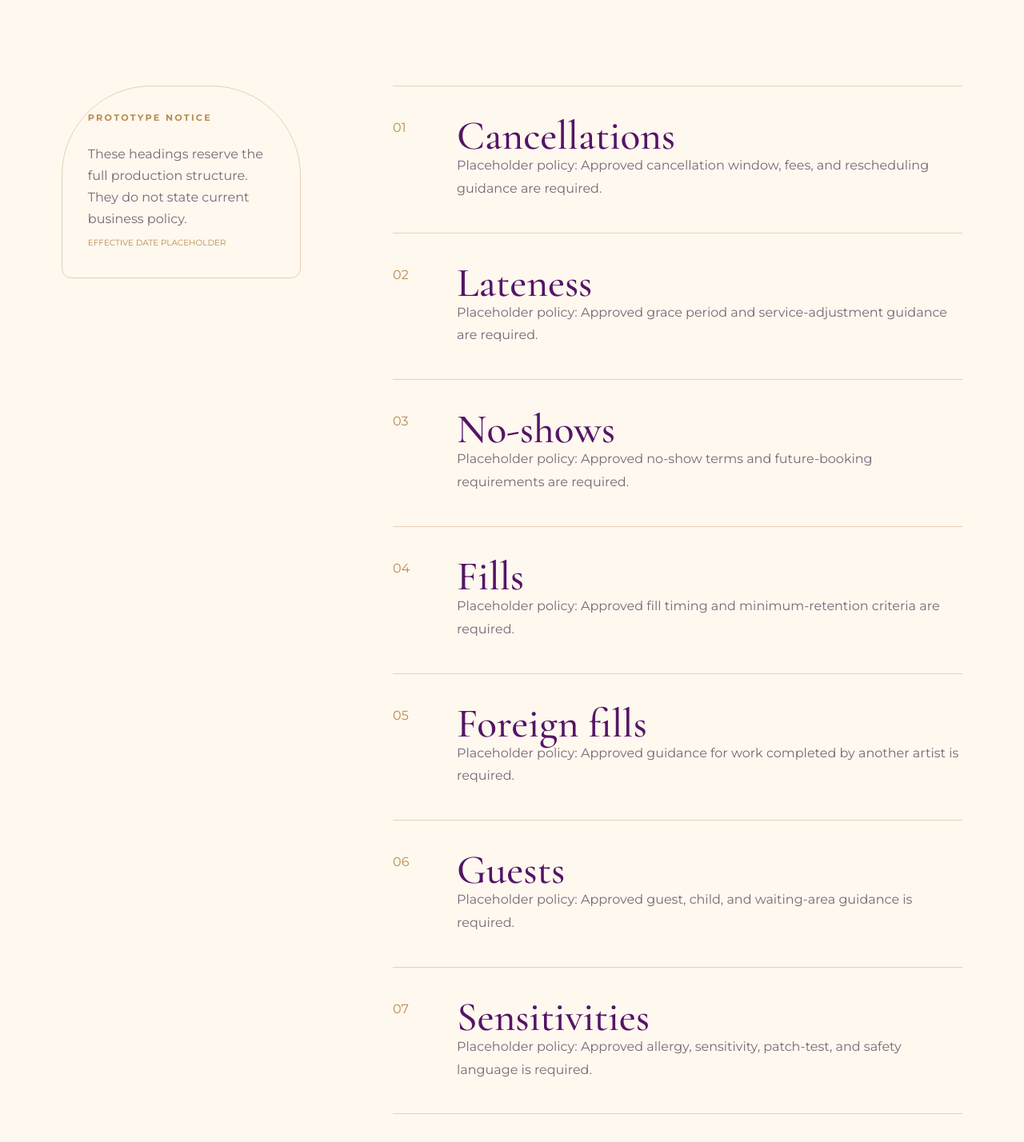
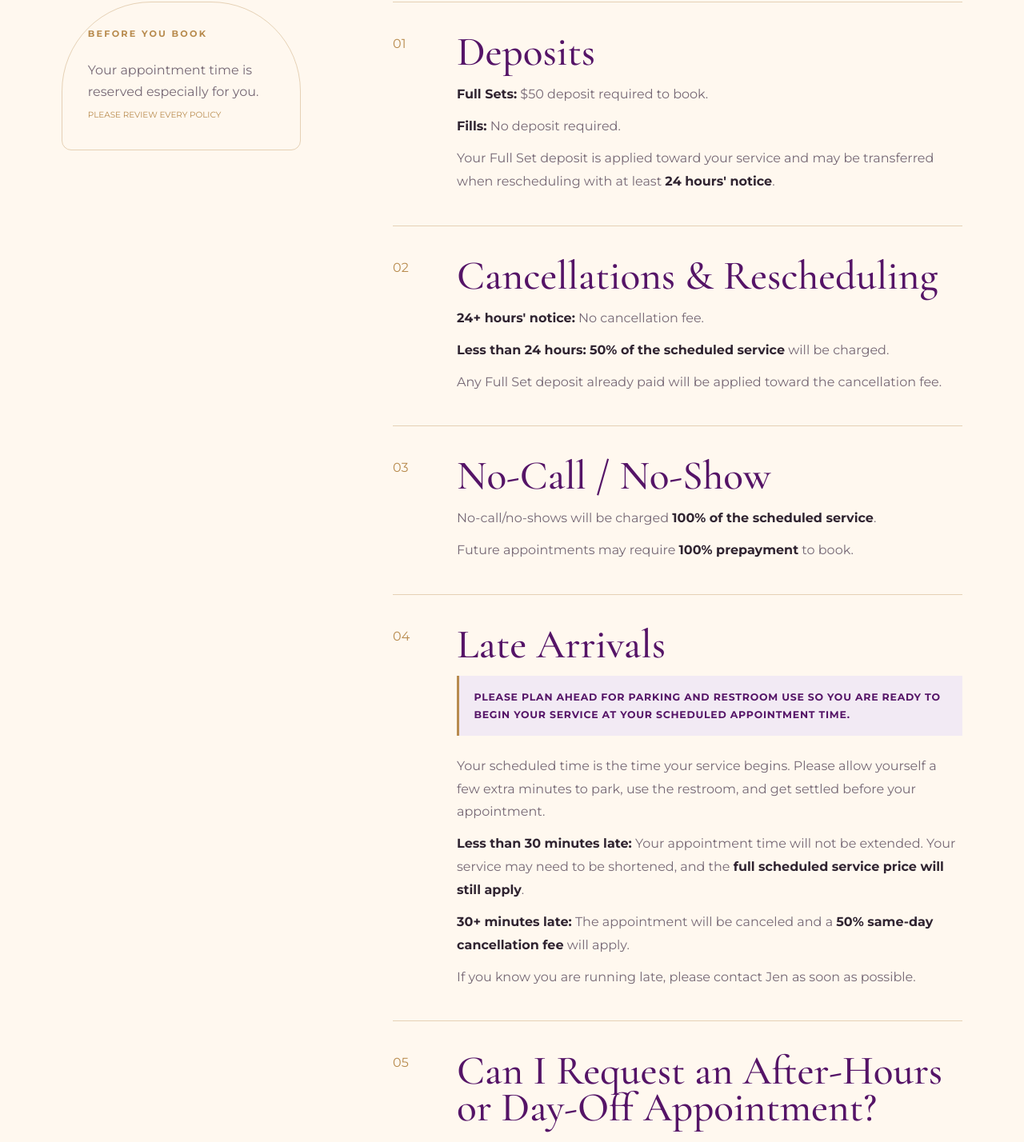
Before and after one commit to jnsrock88/lavender-lash-love-site, a Next.js app: page /policies in a window 1280 px wide. Shown: the part 907-2335 px from the top of the page at 80% size. Built offline with nearby package versions, Linux system fonts and the light colour scheme.

Commit message:
Publish booking policies

```diff
--- a/app/content.ts
+++ b/app/content.ts
@@ -418,3 +418,75 @@ export const faqGroups = [
     ],
   },
 ] as const;
+
+export const bookingPolicies = [
+  {
+    title: "Deposits",
+    paragraphs: [
+      "**Full Sets:** $50 deposit required to book.",
+      "**Fills:** No deposit required.",
+      "Your Full Set deposit is applied toward your service and may be transferred when rescheduling with at least **24 hours' notice**.",
+    ],
+  },
+  {
+    title: "Cancellations & Rescheduling",
+    paragraphs: [
+      "**24+ hours' notice:** No cancellation fee.",
+      "**Less than 24 hours:** **50% of the scheduled service** will be charged.",
+      "Any Full Set deposit already paid will be applied toward the cancellation fee.",
+    ],
+  },
+  {
+    title: "No-Call / No-Show",
+    paragraphs: [
+      "No-call/no-shows will be charged **100% of the scheduled service**.",
+      "Future appointments may require **100% prepayment** to book.",
+    ],
+  },
+  {
+    title: "Late Arrivals",
+    notice:
+      "PLEASE PLAN AHEAD FOR PARKING AND RESTROOM USE SO YOU ARE READY TO BEGIN YOUR SERVICE AT YOUR SCHEDULED APPOINTMENT TIME.",
+    paragraphs: [
+      "Your scheduled time is the time your service begins. Please allow yourself a few extra minutes to park, use the restroom, and get settled before your appointment.",
+      "**Less than 30 minutes late:** Your appointment time will not be extended. Your service may need to be shortened, and the **full scheduled service price will still apply**.",
+      "**30+ minutes late:** The appointment will be canceled and a **50% same-day cancellation fee** will apply.",
+      "If you know you are running late, please contact Jen as soon as possible.",
+    ],
+  },
+  {
+    title: "Can I Request an After-Hours or Day-Off Appointment?",
+    paragraphs: [
+      "Appointments requested **outside Jen's regular business hours or on a scheduled day off** may be available by special request and are subject to a **$75 Special Appointment Fee**.",
+      "This fee is added to the regular service price and must be **approved by Jen before booking**. Special appointment availability is not guaranteed.",
+    ],
+  },
+  {
+    title: "Can I Bring a Guest, Child, or Animal?",
+    paragraphs: [
+      "To maintain a quiet, safe, and relaxing environment, it is recommended that you attend your appointment alone. **Guests and children should not accompany you unless approved by Jen in advance.**",
+      "**Pets are not permitted. Trained service animals are welcome.** Please let Jen know before your appointment if you will be accompanied by a service animal so the room can be prepared comfortably for your visit.",
+    ],
+  },
+  {
+    title: "Appointment Changes",
+    paragraphs: [
+      "Please book the correct service so enough time is reserved for your appointment. Adding or changing services on the day of your appointment **cannot be guaranteed**.",
+    ],
+  },
+  {
+    title: "Are Services Refundable?",
+    paragraphs: [
+      "**All services are non-refundable.**",
+      "If you experience a concern with your lashes, please contact Jen within **72 hours of your appointment**. Jen will evaluate the concern and, when appropriate, may offer a **complimentary adjustment or another appropriate service**.",
+      "A change of mind, personal preference after the agreed-upon service has been completed, or issues resulting from improper aftercare **do not qualify for a complimentary correction or refund**.",
+    ],
+  },
+  {
+    title: "Agreement to Policies",
+    paragraphs: [
+      "By booking an appointment with Lavender Lash Love, you confirm that you have **read, understood, and agreed to these policies**.",
+      "You also authorize Lavender Lash Love to charge the **card on file for applicable cancellation, late-cancellation, no-show, or other authorized fees described in these policies**.",
+    ],
+  },
+] as const;
--- a/app/globals.css
+++ b/app/globals.css
@@ -2187,12 +2187,30 @@ blockquote {
 }
 
 .policy-list h2 {
+  margin: 0 0 1rem;
   font-size: clamp(2.5rem, 4vw, 4rem);
 }
 
 .policy-list p {
+  margin: 0.7rem 0 0;
   color: var(--muted);
   line-height: 1.8;
+}
+
+.policy-list strong {
+  color: var(--ink);
+}
+
+.policy-list .policy-notice {
+  margin: 0 0 1.5rem;
+  padding: 1rem 1.15rem;
+  border-left: 3px solid var(--champagne);
+  color: var(--aubergine);
+  background: var(--lilac);
+  font-size: 0.78rem;
+  font-weight: 700;
+  letter-spacing: 0.06em;
+  line-height: 1.7;
 }
 
 /* Lightbox */
--- a/app/policies/page.tsx
+++ b/app/policies/page.tsx
@@ -1,42 +1,45 @@
 import { BookingCTA, PageHero } from "../components/PageElements";
+import { bookingPolicies } from "../content";
 
 export const metadata = {
   title: "Policies | Lavender Lash Love",
   description: "Lavender Lash Love appointment policies.",
 };
 
-const policies = [
-  ["Cancellations", "Placeholder policy: Approved cancellation window, fees, and rescheduling guidance are required."],
-  ["Lateness", "Placeholder policy: Approved grace period and service-adjustment guidance are required."],
-  ["No-shows", "Placeholder policy: Approved no-show terms and future-booking requirements are required."],
-  ["Fills", "Placeholder policy: Approved fill timing and minimum-retention criteria are required."],
-  ["Foreign fills", "Placeholder policy: Approved guidance for work completed by another artist is required."],
-  ["Guests", "Placeholder policy: Approved guest, child, and waiting-area guidance is required."],
-  ["Sensitivities", "Placeholder policy: Approved allergy, sensitivity, patch-test, and safety language is required."],
-  ["Payments", "Placeholder policy: Approved accepted-payment methods and timing are required."],
-  ["Refunds", "Placeholder policy: Approved refund and service-adjustment terms are required."],
-] as const;
+function PolicyText({ children }: { children: string }) {
+  return children.split("**").map((part, index) =>
+    index % 2 === 1 ? <strong key={`${part}-${index}`}>{part}</strong> : part,
+  );
+}
 
 export default function PoliciesPage() {
   return (
     <main id="main" className="inner-page">
       <PageHero
         eyebrow="Appointment policies"
-        title="Clear expectations create a more relaxed experience."
-        intro="Every section below is explicitly placeholder content. No policy becomes active until Jen supplies and approves the final language."
+        title="Booking Policies"
+        intro="Please review before booking. Your appointment time is reserved especially for you. ♡"
         label="Policy page photography placeholder"
       />
       <section className="policies-page section-pad">
         <aside>
-          <p className="eyebrow">Prototype notice</p>
-          <p>These headings reserve the full production structure. They do not state current business policy.</p>
-          <span>Effective date placeholder</span>
+          <p className="eyebrow">Before you book</p>
+          <p>Your appointment time is reserved especially for you.</p>
+          <span>Please review every policy</span>
         </aside>
         <div className="policy-list">
-          {policies.map(([title, copy], index) => (
-            <section id={title.toLowerCase().replace(" ", "-")} key={title}>
+          {bookingPolicies.map((policy, index) => (
+            <section id={policy.title.toLowerCase().replaceAll(/[^a-z0-9]+/g, "-").replace(/^-|-$/g, "")} key={policy.title}>
               <span>0{index + 1}</span>
-              <div><h2>{title}</h2><p>{copy}</p></div>
+              <div>
+                <h2>{policy.title}</h2>
+                {"notice" in policy ? <p className="policy-notice">{policy.notice}</p> : null}
+                {policy.paragraphs.map((paragraph) => (
+                  <p key={paragraph}>
+                    <PolicyText>{paragraph}</PolicyText>
+                  </p>
+                ))}
+              </div>
             </section>
           ))}
         </div>
```
Also changed, not shown: 1 other file (tests, documents, lock files or other folders).
